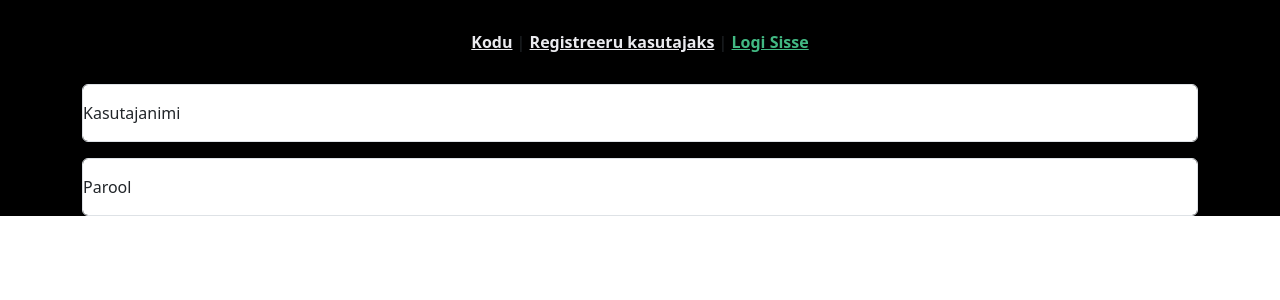
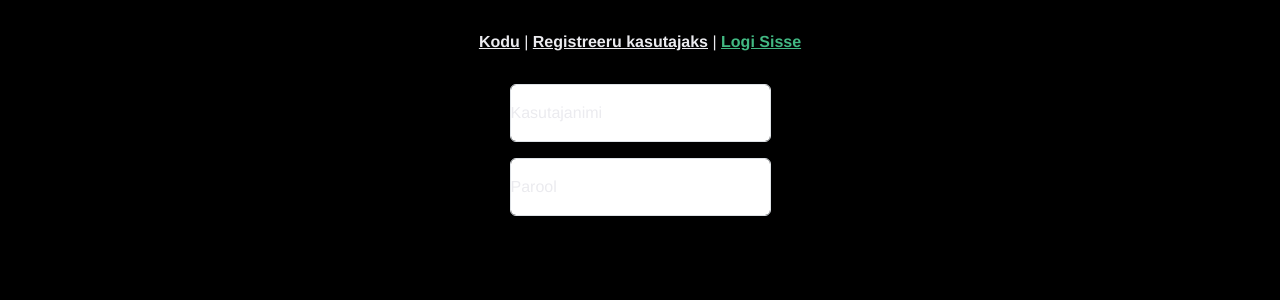
Before and after one commit to dranluik/rainaifront, a Vue app: page /login in a window 1280 px wide. Shown: the top 300 px of the page. Built offline with nearby package versions, Linux system fonts and the light colour scheme.

Commit message:
fixed style

```diff
--- a/src/App.vue
+++ b/src/App.vue
@@ -1,23 +1,28 @@
 <template>
-  <body>
-  <div style="background-color: #000000;">
   <nav>
     <router-link to="/">Kodu</router-link> |
     <router-link to="/about">Registreeru kasutajaks</router-link> |
     <router-link to="/login">Logi Sisse</router-link>
   </nav>
   <router-view/>
-  </div>
-  </body>
 </template>
 
 <style>
-#app {
+html, body {
+  margin: 0;
+  padding: 0;
+  background-color: black; /* Set your desired background color here */
   font-family: Avenir, Helvetica, Arial, sans-serif;
   -webkit-font-smoothing: antialiased;
   -moz-osx-font-smoothing: grayscale;
   text-align: center;
   color: #ebebef;
+}
+
+#app {
+  display: flex;
+  flex-direction: column;
+  min-height: 100vh; /* Ensure the content covers the entire viewport height */
 }
 
 nav {
@@ -33,5 +38,3 @@ nav a.router-link-exact-active {
   color: #42b983;
 }
 </style>
-<script setup>
-</script>
--- a/src/views/HomeView.vue
+++ b/src/views/HomeView.vue
@@ -1,7 +1,8 @@
 <template>
-  <img src="../assets/Rainlogo.gif" height="300" width="300" alt=""/>
   <div>
-  <div class="home">
+    <img src="../assets/Rainlogo.gif" height="300" width="300" alt="" class="centered"/>
+
+    <div class="home">
 
     <HelloWorld msg="Welcome to Your Vue.js App"/>
   </div>
--- a/src/views/LoginView.vue
+++ b/src/views/LoginView.vue
@@ -1,15 +1,17 @@
 <template>
   <div class="container text-center">
-    <div class="row">
-      <div class="form-floating mb-3">
-        <input type="email" class="form-control" id="floatingInput" placeholder="name@example.com">
+    <div class="row justify-content-center">
+      <div class="col col-3 form-floating mb-3">
+        <input type="email" class="form-control" placeholder="name@example.com">
         <label for="floatingInput">Kasutajanimi</label>
       </div>
-      <div class="form-floating">
-        <input type="password" class="form-control" id="floatingPassword" placeholder="Password">
+    </div>
+
+    <div class="row justify-content-center">
+      <div class="col col-3 form-floating">
+        <input type="password" class="form-control" placeholder="Password">
         <label for="floatingPassword">Parool</label>
       </div>
-
     </div>
   </div>
 
```
